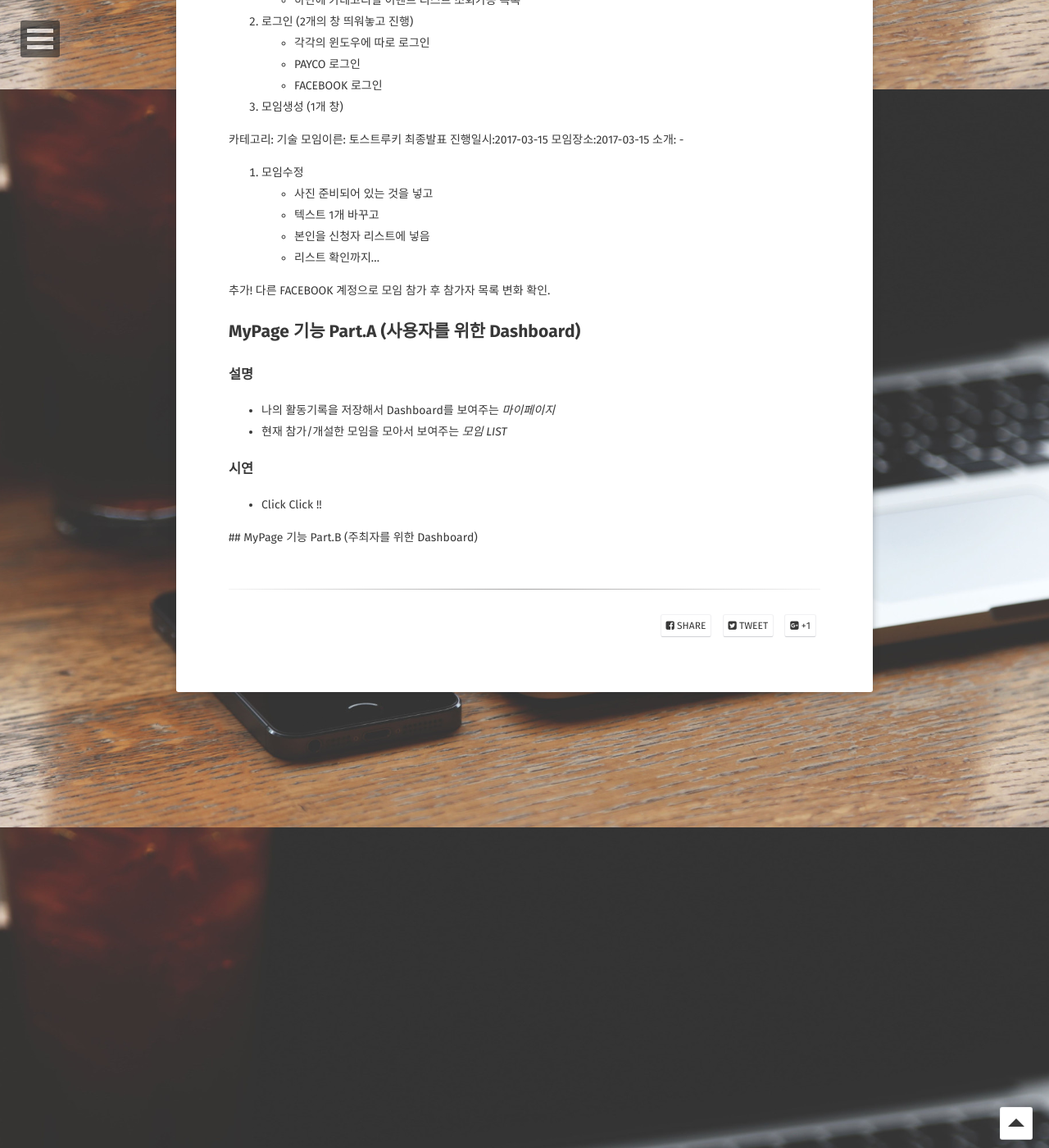
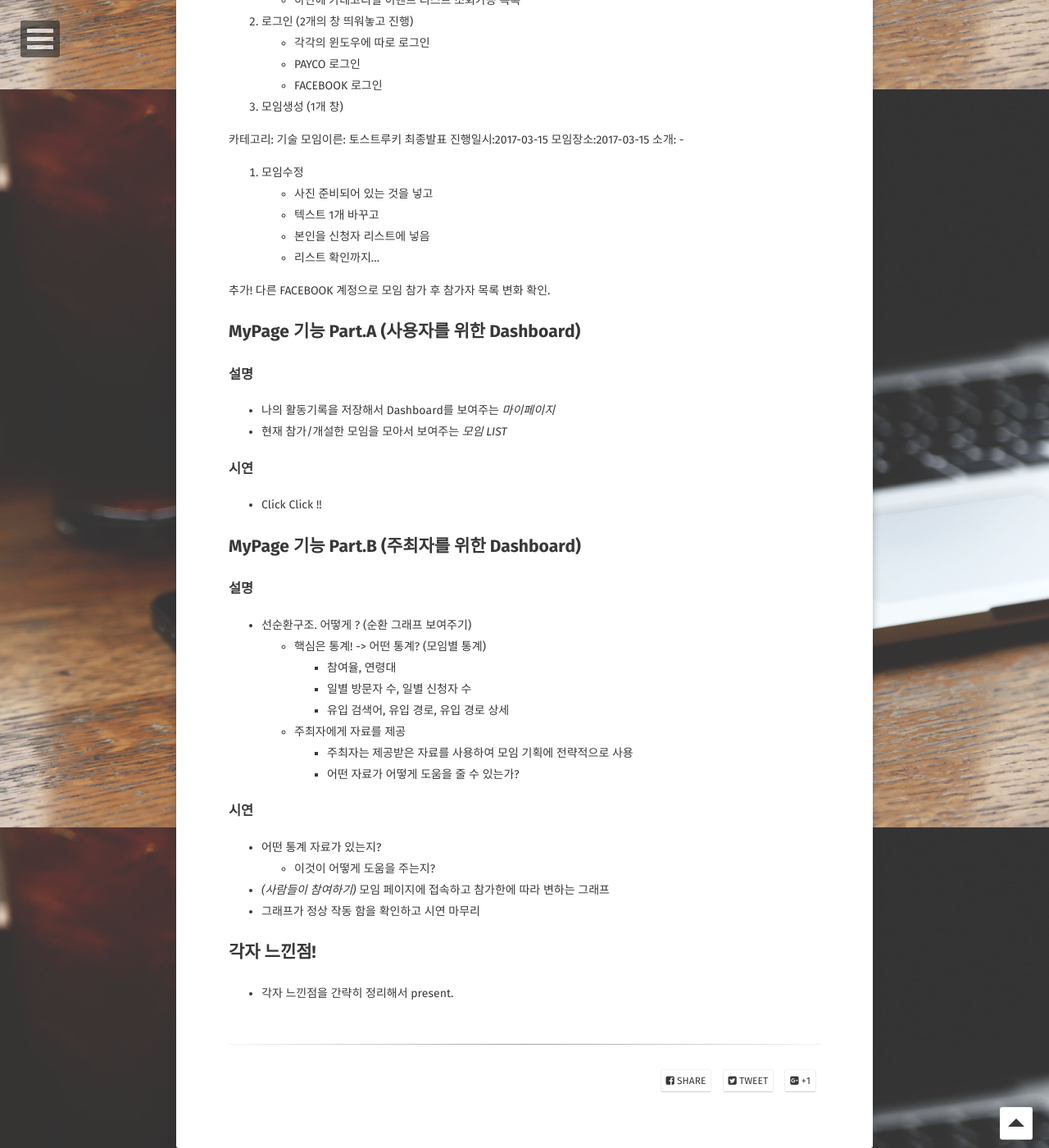
Before and after one commit to klicious/klicious.github.io, a Jekyll site: the page built from _posts/2222-12-31-루키사랑TF 최종발표 Note.markdown, in a window 1280 px wide and 1400 px high, scrolled down 791 px. Shown: the whole window at 82% size. Built offline with Jekyll 4.4.1, drawn with Linux system fonts in a browser that asks for light colours; some web fonts are replaced; comment, search, counter and statistics services are not loaded.

Commit message:
최종발표  scheme 업데이트

```diff
--- a/_posts/2222-12-31-루키사랑TF 최종발표 Note.markdown
+++ b/_posts/2222-12-31-루키사랑TF 최종발표 Note.markdown
@@ -52,4 +52,25 @@ categories: jekyll update
 
  - Click Click !!
 
- ## MyPage 기능 Part.B (주최자를 위한 Dashboard)
+## MyPage 기능 Part.B (주최자를 위한 Dashboard)
+
+### 설명
+
+  - 선순환구조. 어떻게 ? (순환 그래프 보여주기)
+    - 핵심은 통계! -> 어떤 통계? (모임별 통계)
+      - 참여율, 연령대
+      - 일별 방문자 수, 일별 신청자 수
+      - 유입 검색어, 유입 경로, 유입 경로 상세
+    - 주최자에게 자료를 제공
+      - 주최자는 제공받은 자료를 사용하여 모임 기획에 전략적으로 사용
+      - 어떤 자료가 어떻게 도움을 줄 수 있는가?
+
+### 시연
+
+  - 어떤 통계 자료가 있는지?
+    - 이것이 어떻게 도움을 주는지?
+  - *(사람들이 참여하기)* 모임 페이지에 접속하고 참가한에 따라 변하는 그래프
+  - 그래프가 정상 작동 함을 확인하고 시연 마무리
+
+## 각자 느낀점!
+  - 각자 느낀점을 간략히 정리해서 present.
```
